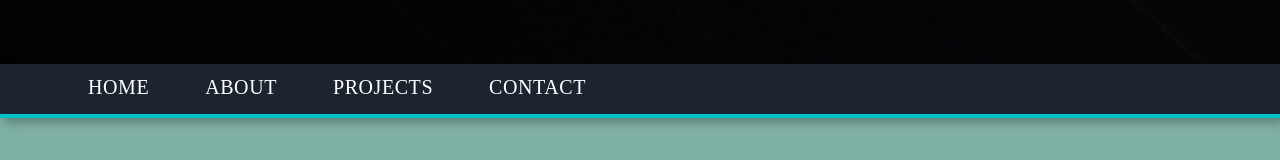
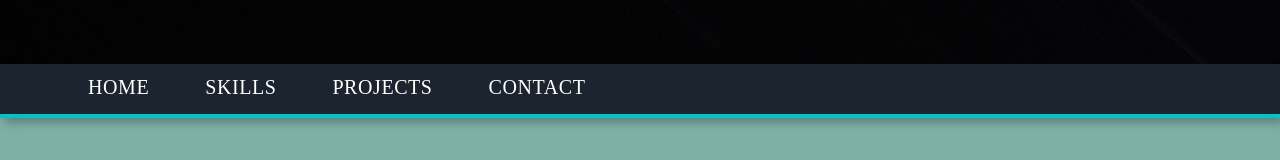
Before and after one commit to arunipatel06/portfolio, a React (Create React App) app in the folder my-portfolio/: page / in a window 1280 px wide. Shown: the part 736-896 px from the top of the page. Built offline with nearby package versions, Linux system fonts and the light colour scheme.

Commit message:
Update navbar content

```diff
--- a/my-portfolio/src/NewNavbar.js
+++ b/my-portfolio/src/NewNavbar.js
@@ -68,8 +68,8 @@ const NewNavbar = props => {
               HOME
             </Button>
 
-            <Button className={classes.button} component={Link} to="/about">
-              ABOUT
+            <Button className={classes.button} component={Link} to="/skills">
+              Skills
             </Button>
 
             <Button className={classes.button} component={Link} to="/about">
```
